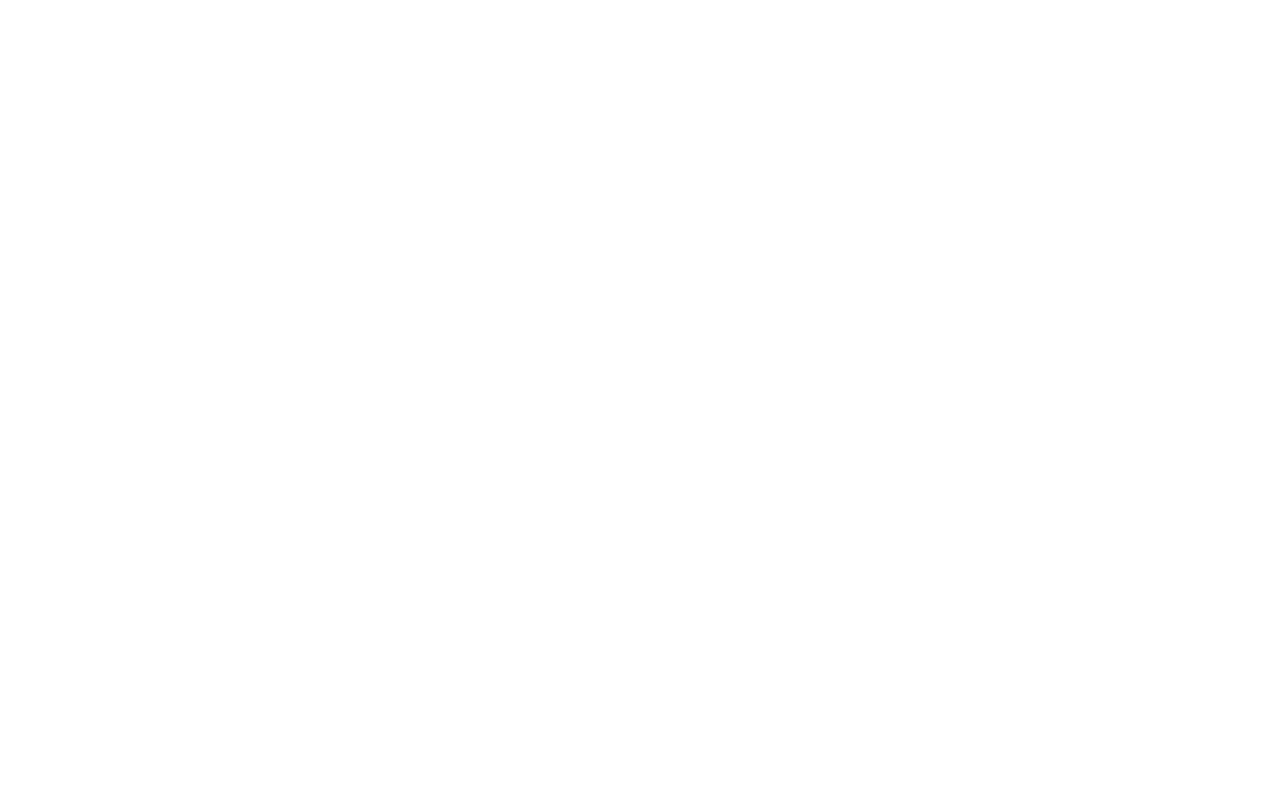
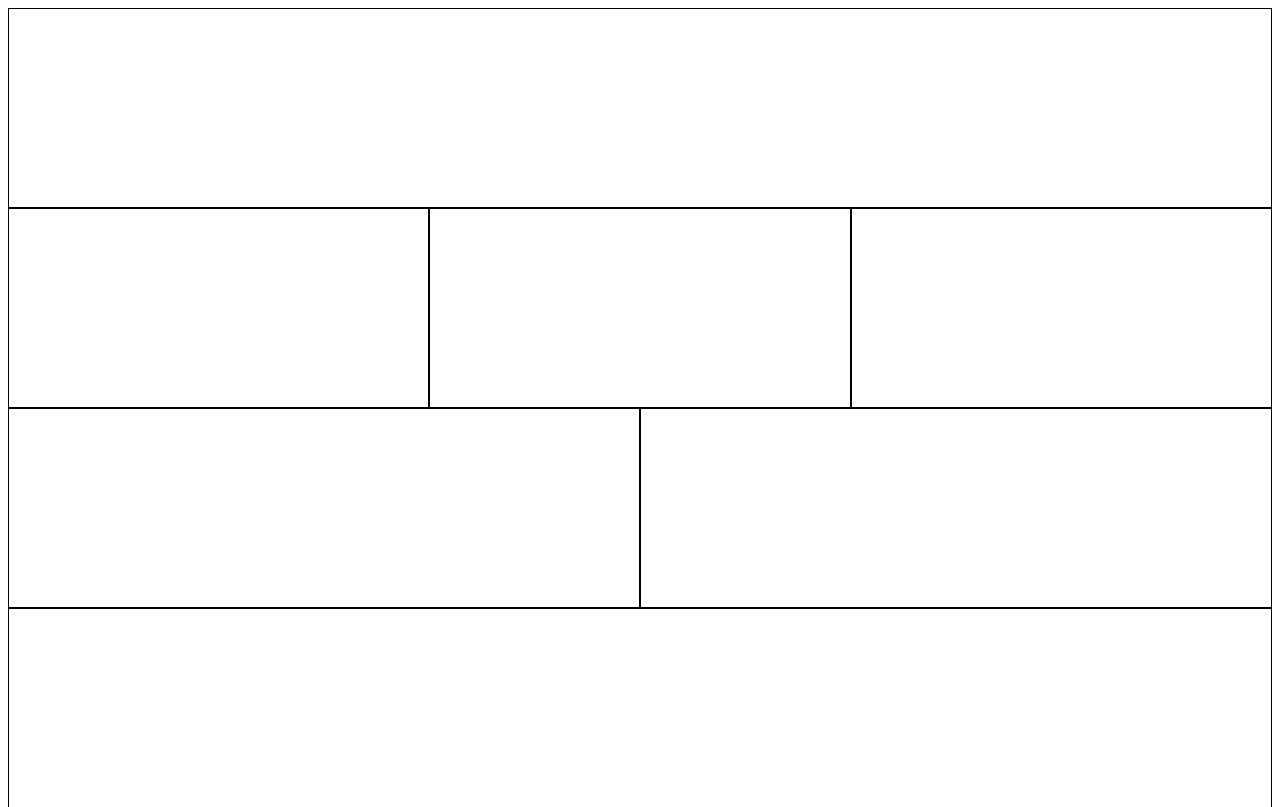
Before and after one commit to EmilioMurillo/test-project, a plain HTML site: page index.html in a window 1280 px wide. Shown: the top 807 px of the page. Drawn offline with Linux system fonts and the light colour scheme.

Commit message:
added the css to the html and added some folders to make things a bit more organized [issue 2]

```diff
--- /dev/null
+++ b/css/index.css
@@ -0,0 +1,23 @@
+* {
+      -moz-box-sizing: border-box; /* Firexfox */
+      -webkit-box-sizing: border-box; /* Safari/Chrome/iOS/Android */
+      box-sizing: border-box; /* IE */
+ }
+
+header, footer, section {
+  width: 100%;
+  height: 200px;
+  border: 1px solid black;
+}
+header, footer{
+  clear: both;
+}
+
+.top-row{
+  width: 33.33%;
+  float: left;
+}
+.bottom-row{
+  width: 50%;
+  float: left;
+}
--- a/index.html
+++ b/index.html
@@ -2,15 +2,20 @@
 <html>
   <head>
     <meta charset="utf-8">
+    <link rel="stylesheet" href="css/index.css">
     <title></title>
   </head>
   <body>
     <header>
-
     </header>
 
+    <section class="top-row"></section>
+    <section class="top-row"></section>
+    <section class="top-row"></section>
+    <section class="bottom-row"></section>
+    <section class="bottom-row"></section>
+
     <footer>
-
     </footer>
 
   </body>
```
Also changed, not shown: 1 other file.
